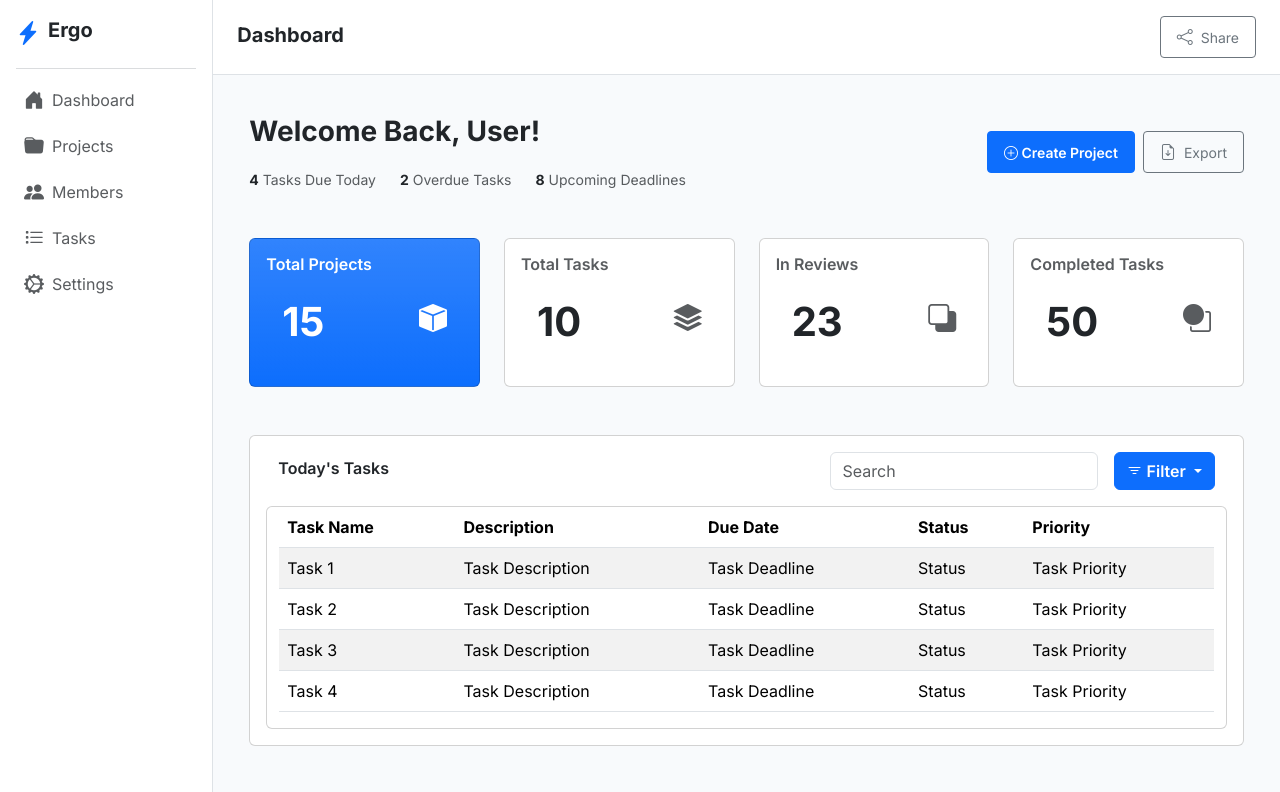
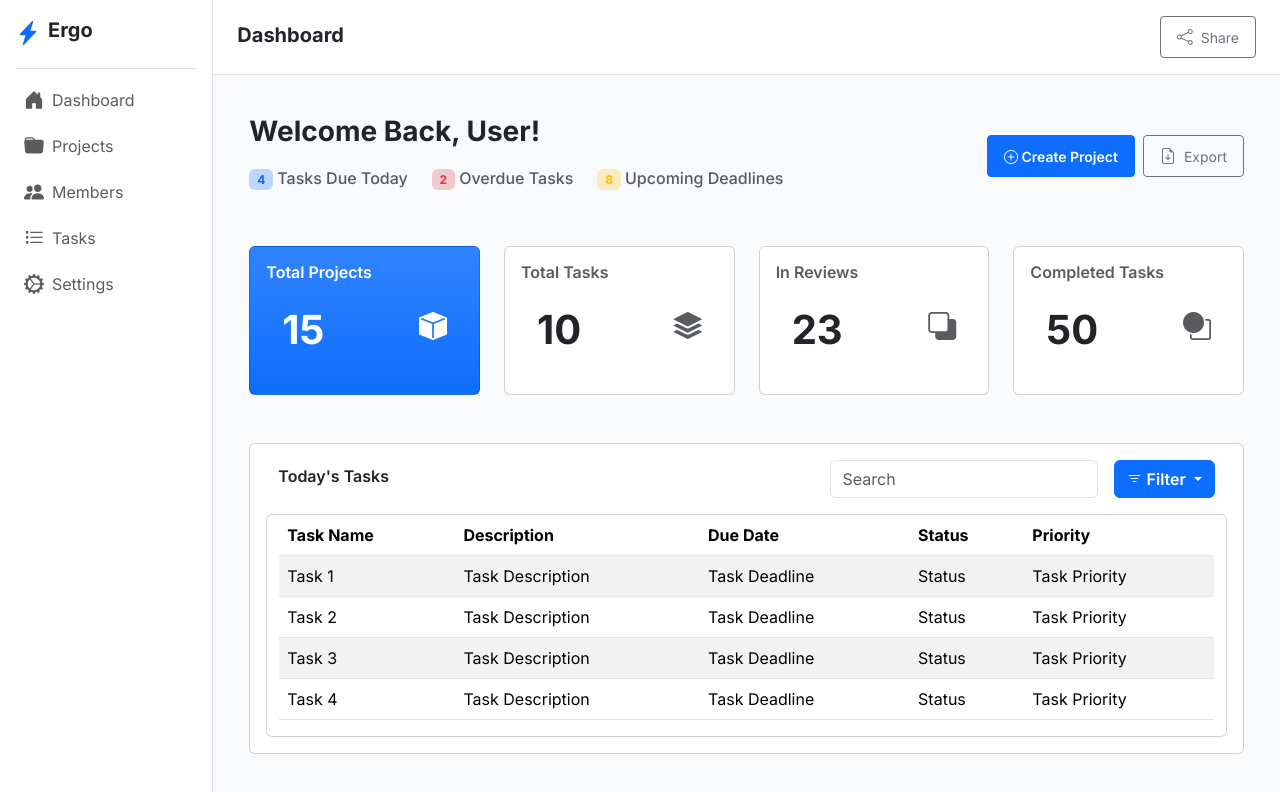
Before and after one commit to rocksoncodes/Ergo-Project-Manager, an Angular app in the folder ergo_frontend/: page /home/dashboard in a window 1280 px wide. Shown: the top 792 px of the page. Built offline with nearby package versions, Linux system fonts and the light colour scheme.

Commit message:
feat(Dashboard): UI improvements

```diff
--- a/ergo_frontend/src/app/features/home/components/dashboard/dashboard.html
+++ b/ergo_frontend/src/app/features/home/components/dashboard/dashboard.html
@@ -6,9 +6,18 @@
 			<div class="d-flex flex-column gap-3">
 				<h3 class="fw-bold mb-1">Welcome Back, User!</h3>
 				<div class="d-flex gap-4 small text-muted">
-          <span><strong class="text-dark">4</strong> Tasks Due Today</span>
-          <span><strong class="text-dark">2</strong> Overdue Tasks</span>
-          <span><strong class="text-dark">8</strong> Upcoming Deadlines</span>
+					<h6>
+						<strong class="badge text-bg-primary text-primary fw-bold bg-opacity-25">4</strong>
+						Tasks Due Today
+					</h6>
+					<h6>
+						<strong class="badge text-bg-danger text-danger fw-bold bg-opacity-25">2</strong>
+						Overdue Tasks
+					</h6>
+					<h6>
+						<strong class="badge text-bg-warning text-warning fw-bolder bg-opacity-25">8</strong>
+						Upcoming Deadlines
+					</h6>
 				</div>
 			</div>
 			<!--::end Welcome message and summary statistics -->
```
Lines whose indentation alone changed are shown as unchanged.
